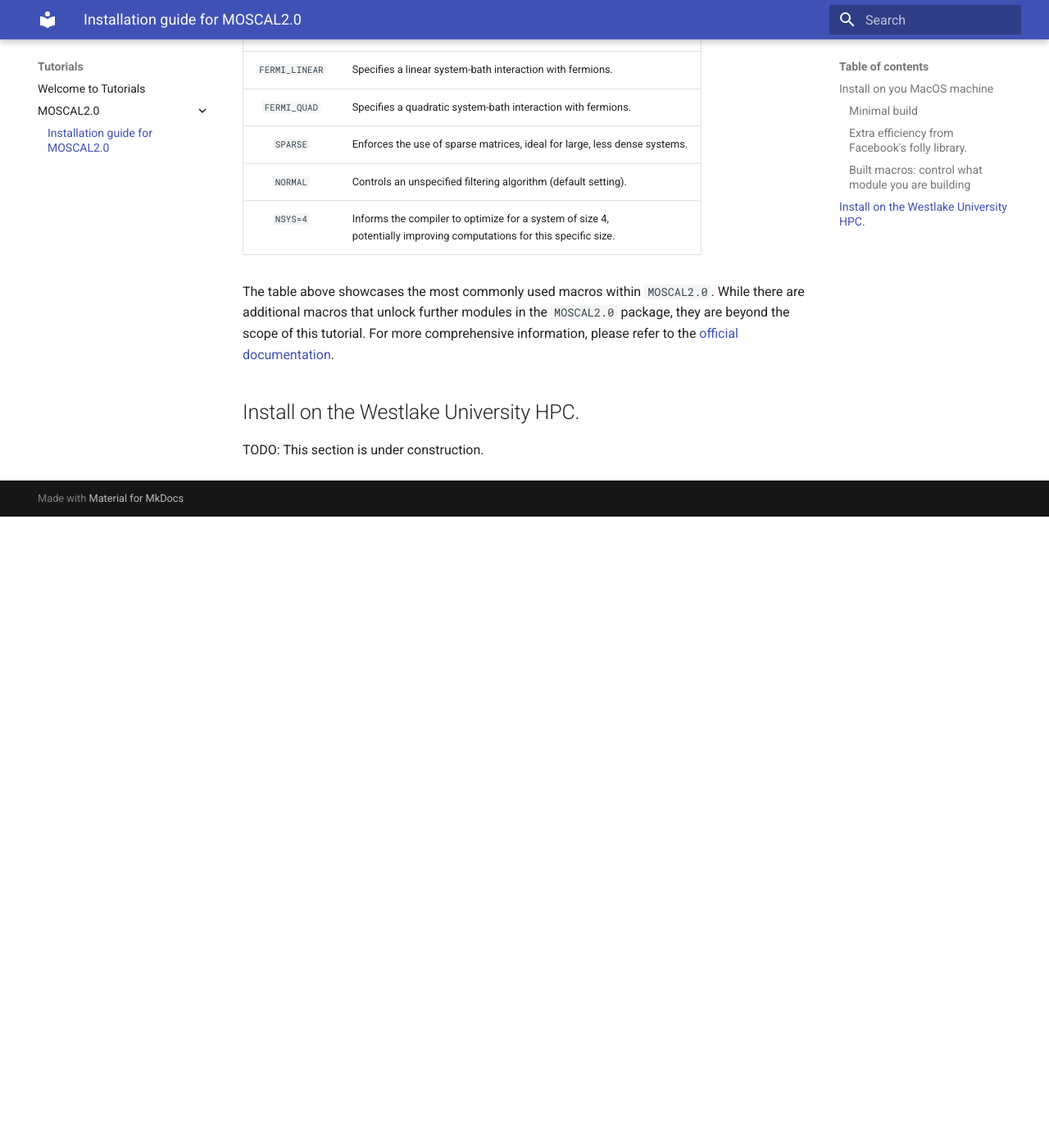
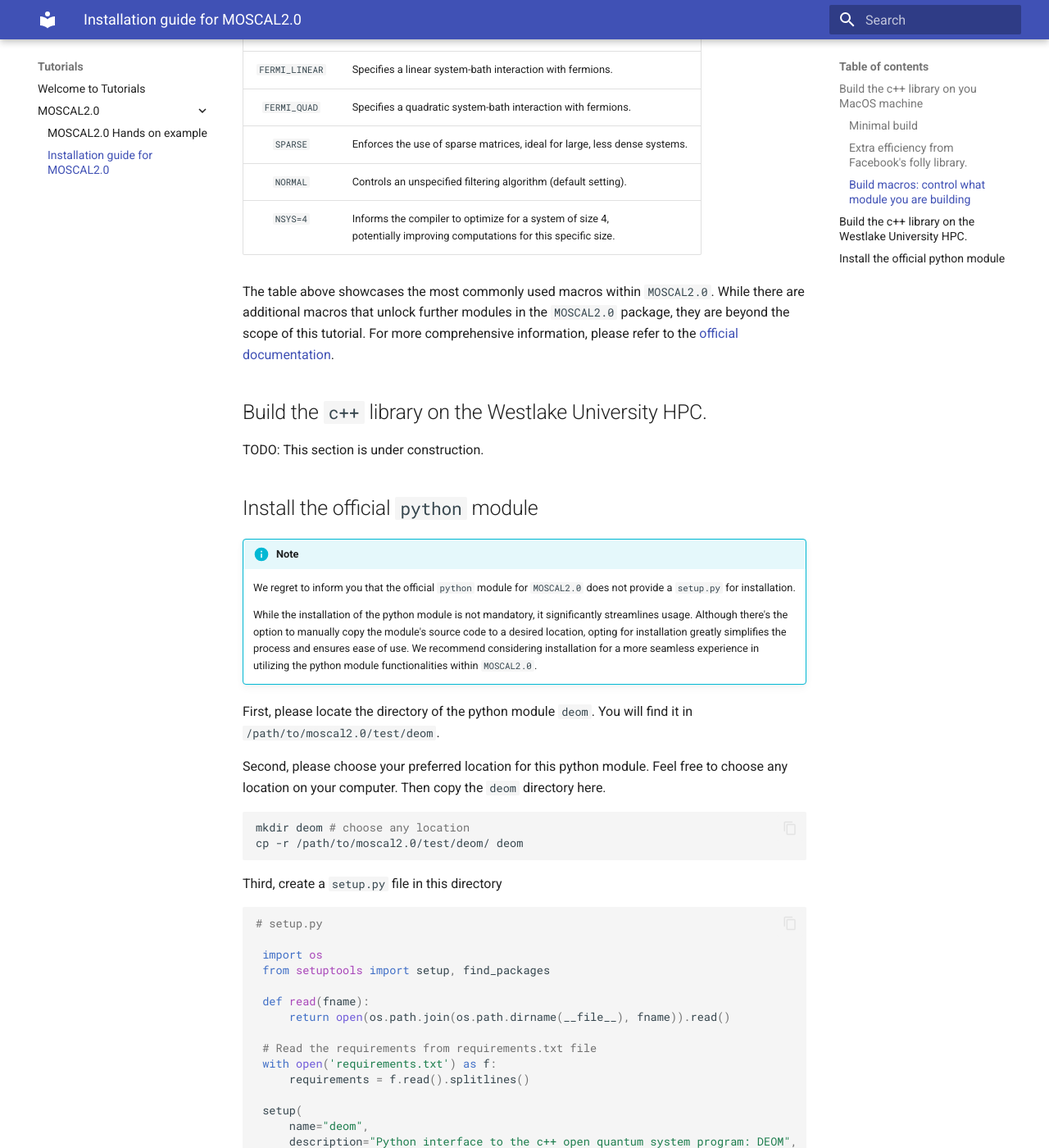
Before and after one commit to pl4ygr0und/tutorial, an MkDocs documentation site: the page built from docs/MOSCAL2.0/MOSCAL2.0_Installation_Guide.md, in a window 1280 px wide and 1400 px high, scrolled down 6640 px. Shown: the whole window at 82% size. Built offline with MkDocs 1.6.1 and Material for MkDocs 9.7.7, drawn with Linux system fonts in a browser that asks for light colours; before the commit the page ends 7270 px from its top, so only the background shows below that; some of the changed text lies outside the part shown.

Commit message:
Add python module installation. Add hands on experience.

````diff
--- a/docs/MOSCAL2.0/MOSCAL2.0_Installation_Guide.md
+++ b/docs/MOSCAL2.0/MOSCAL2.0_Installation_Guide.md
@@ -21,7 +21,7 @@
 
 **NOTE:** If you are experienced using the `Docker`, you should follow the official instruction on [`MOSCAL2.0`](https://git.lug.ustc.edu.cn/czh123/moscal2.0) site. If you intend to build the `c++` library from scratch, follow the instructions given below.
 
-## Install on you `MacOS` machine
+## Build the `c++` library on you `MacOS` machine
 
 ### Minimal build
 First, you clone the package on your local machine.
@@ -220,7 +220,7 @@
 
 If `folly` is correctly installed, you shall have a fully parallelized distribution of `MOSCAL2.0`.
 
-### Built macros: control what module you are building
+### Build macros: control what module you are building
 Following the minimal build example, you obtain four binary files:
 
 - `bose_linear_2.out`: This binary is for the open quantum dynamics of a 2*2 quantum system interacting with a bosonic bath.
@@ -261,7 +261,67 @@
 The table above showcases the most commonly used macros within `MOSCAL2.0`. While there are additional macros that unlock further modules in the `MOSCAL2.0` package, they are beyond the scope of this tutorial. For more comprehensive information, please refer to the [official documentation](https://git.lug.ustc.edu.cn/czh123/moscal2.0).
 
 
+## Build the `c++` library on the Westlake University HPC.
+TODO: This section is under construction.
 
 
-## Install on the Westlake University HPC.
-TODO: This section is under construction.
+## Install the official `python` module
+!!! info "Note"
+    We regret to inform you that the official `python` module for `MOSCAL2.0` does not provide a `setup.py` for installation.
+
+    While the installation of the python module is not mandatory, it significantly streamlines usage. Although there's the option to manually copy the module's source code to a desired location, opting for installation greatly simplifies the process and ensures ease of use.
+    We recommend considering installation for a more seamless experience in utilizing the python module functionalities within `MOSCAL2.0`.
+
+First, please locate the directory of the python module `deom`. You will find it in `/path/to/moscal2.0/test/deom`.
+
+Second, please choose your preferred location for this python module. Feel free to choose any location on your computer.
+Then copy the `deom` directory here.
+```bash
+mkdir deom # choose any location
+cp -r /path/to/moscal2.0/test/deom/ deom
+```
+
+Third, create a `setup.py` file in this directory
+```python
+# setup.py
+
+ import os
+ from setuptools import setup, find_packages
+
+ def read(fname):
+     return open(os.path.join(os.path.dirname(__file__), fname)).read()
+
+ # Read the requirements from requirements.txt file
+ with open('requirements.txt') as f:
+     requirements = f.read().splitlines()
+
+ setup(
+     name="deom",
+     description="Python interface to the c++ open quantum system program: DEOM",
+     author="czh",
+     long_description="Python interface to the c++ open quantum system program: DEOM",
+     install_requires=requirements,
+ )
+```
+and a `requirements.txt` file in this directory
+```txt
+cvxopt==1.3.2
+numpy==1.22.1
+pandas==1.5.1
+scipy==1.7.3
+sympy==1.11.1
+```
+
+!!! warning "Seggestions"
+    If you don't already use `conda` to manage python environments, consider give it a try:
+    ```bash
+    conda create -n deom python
+
+    # when every you want to use this environment
+    conda acitvate deom
+    ```
+
+Finally, feel free to use this one liner to install the package
+```bash
+pip install -e .
+```
````
Also changed, not shown: docs/MOSCAL2.0/MOSCAL2.0_Hands_on_example.md (added, +187 -0 lines).
